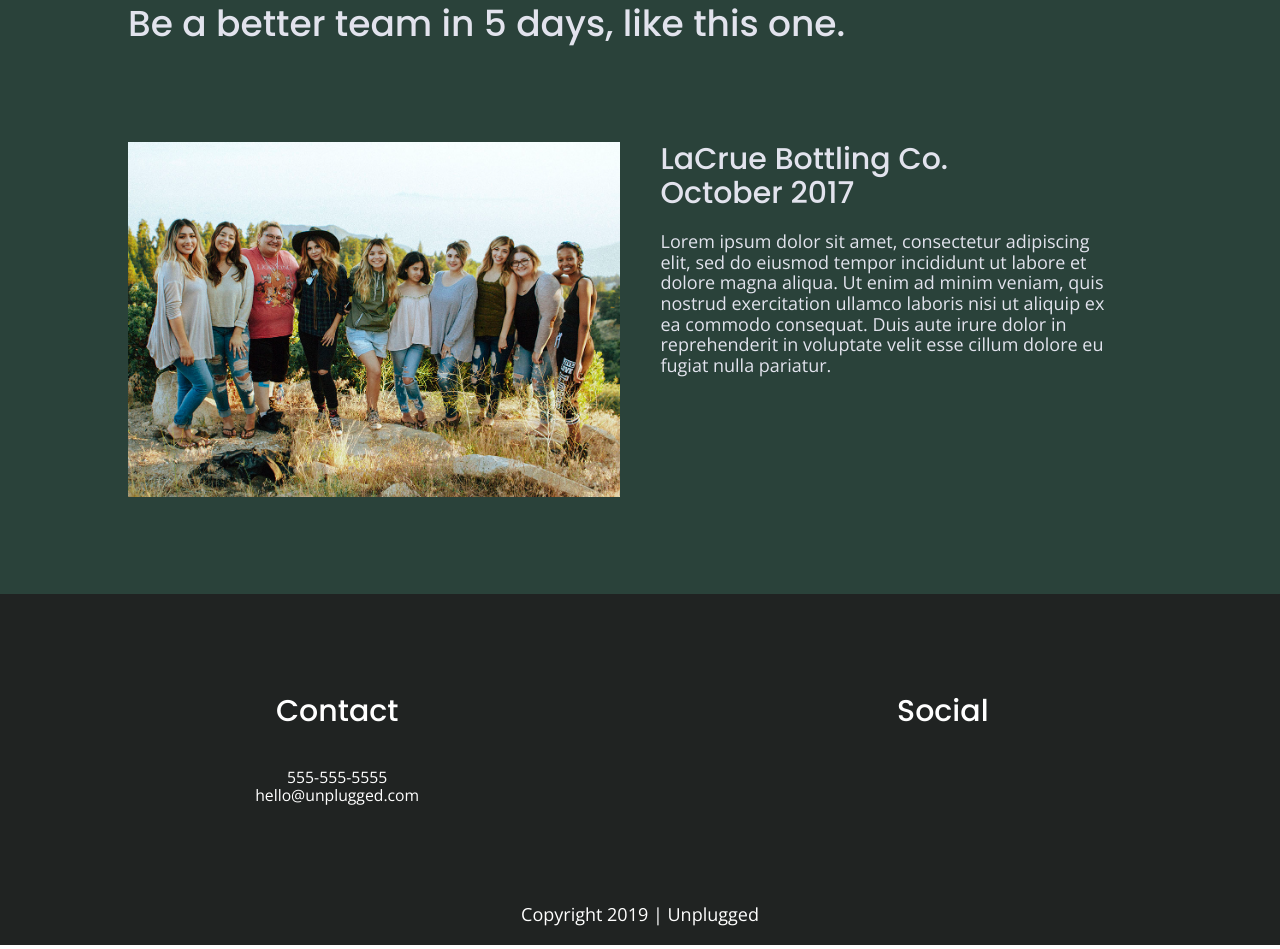
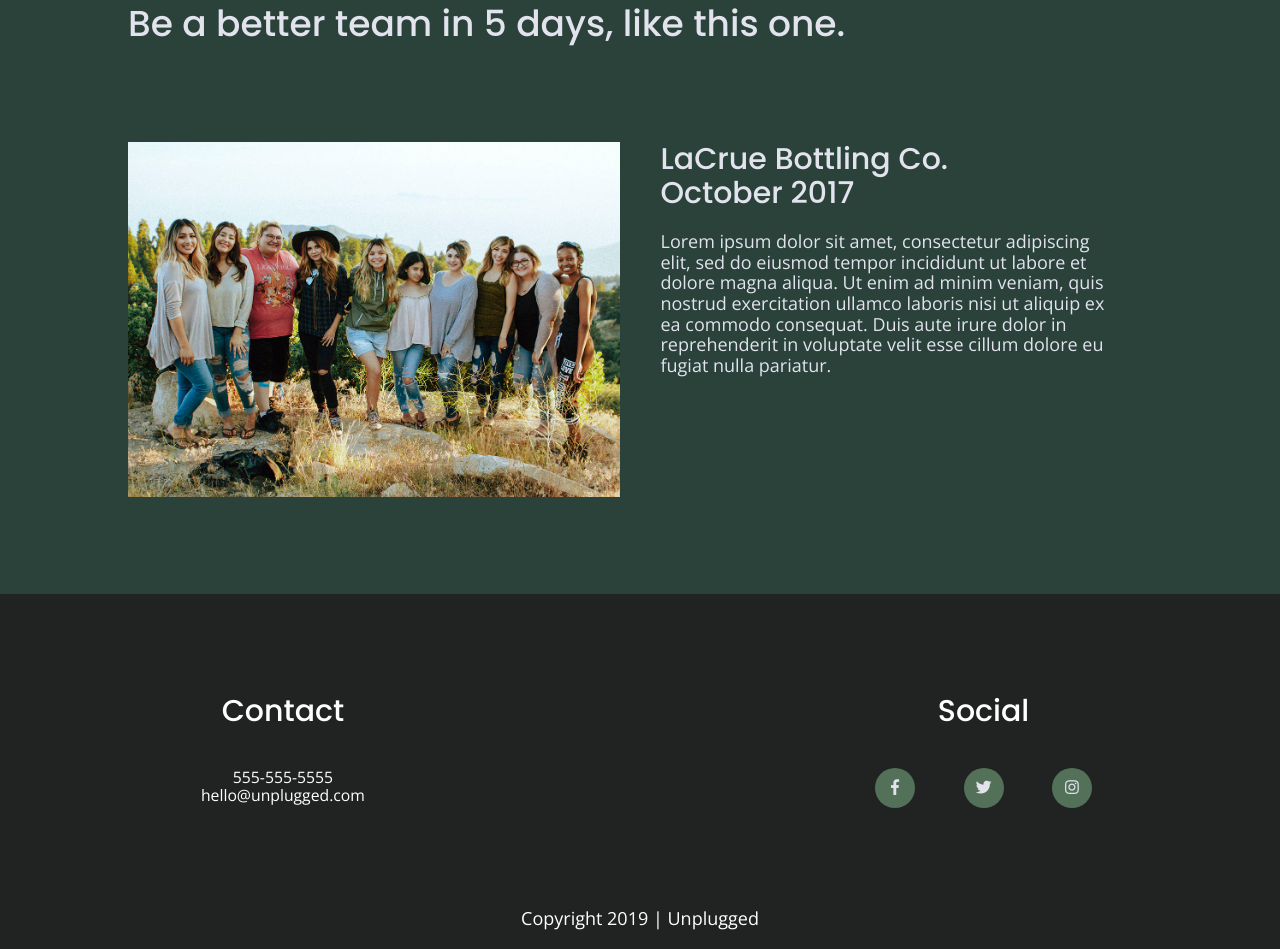
Before and after one commit to Maria-developer/Unplugged, a website built with Parcel: page index.html in a window 1280 px wide. Shown: the part 1932-2881 px from the top of the page. Built offline with nearby package versions, Linux system fonts and the light colour scheme.

Commit message:
Added social icons

```diff
--- a/css/main.css
+++ b/css/main.css
@@ -386,6 +386,14 @@ footer .social-icons p {
   display: flex;
   justify-content: center;
   align-items: center;
+  background-color: #527158;
+  width: 40px;
+  height: 40px;
+  border-radius: 50%;
+}
+
+footer .social-icons p i {
+  font-size: 1.125em;
 }
 
 footer .copyright p {
@@ -765,15 +773,22 @@ footer .footer-content {
   margin: 100px 60px;
 }
 
-footer .contact,
-footer .social {
-  width: 32%;
+footer .contact {
+  width: 28%;
 }
 
 footer .contact h4,
 footer .social h4 {
   padding: 0 0 43px 0;
   font-size: 1.5em;
+}
+
+footer .social {
+  width: 38%;
+}
+
+footer .social-icons {
+  justify-content: space-between;
 }
 
 footer .copyright p {
@@ -1011,9 +1026,8 @@ footer .content-wrapper {
   width: 80%;
 }
 
-footer .contact,
-footer .social {
-  width: 33%;
+footer .contact {
+  width: 21%;
 }
 
 footer .contact h4,
@@ -1024,6 +1038,10 @@ footer .social h4 {
 
 footer .contact address p {
   font-size: 1.125em;
+}
+
+footer .social {
+  width: 24%;
 }
 
 footer .copyright p {
--- a/index.html
+++ b/index.html
@@ -142,9 +142,9 @@
         <div class="social">
           <h4>Social</h4>
           <div class="social-icons">
-            <p><a href="https://www.facebook.com" target="_blank"></a></p>
-            <p><a href="https://twitter.com" target="_blank"></a></p>
-            <p><a href="https://www.instagram.com" target="_blank"></a></p>
+            <p><a href="https://www.facebook.com" target="_blank"><i class="fab fa-facebook-f"></i></a></p>
+            <p><a href="https://twitter.com" target="_blank"><i class="fab fa-twitter"></i></a></p>
+            <p><a href="https://www.instagram.com" target="_blank"><i class="fab fa-instagram"></i></a></p>
           </div>
         </div>
       </div>
```
Also changed, not shown: about/index.html (+3 -3 lines), faq/index.html (+3 -3 lines).
